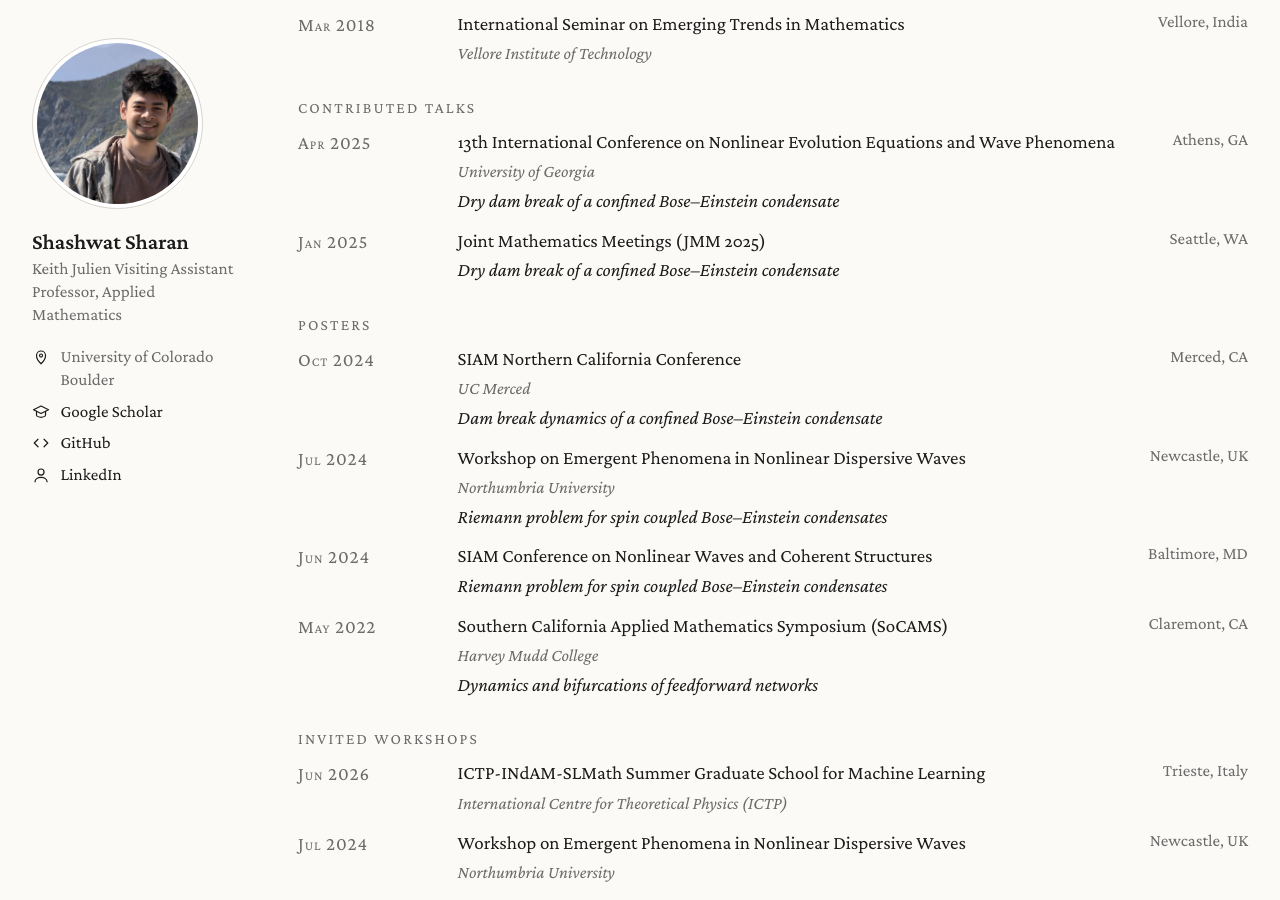
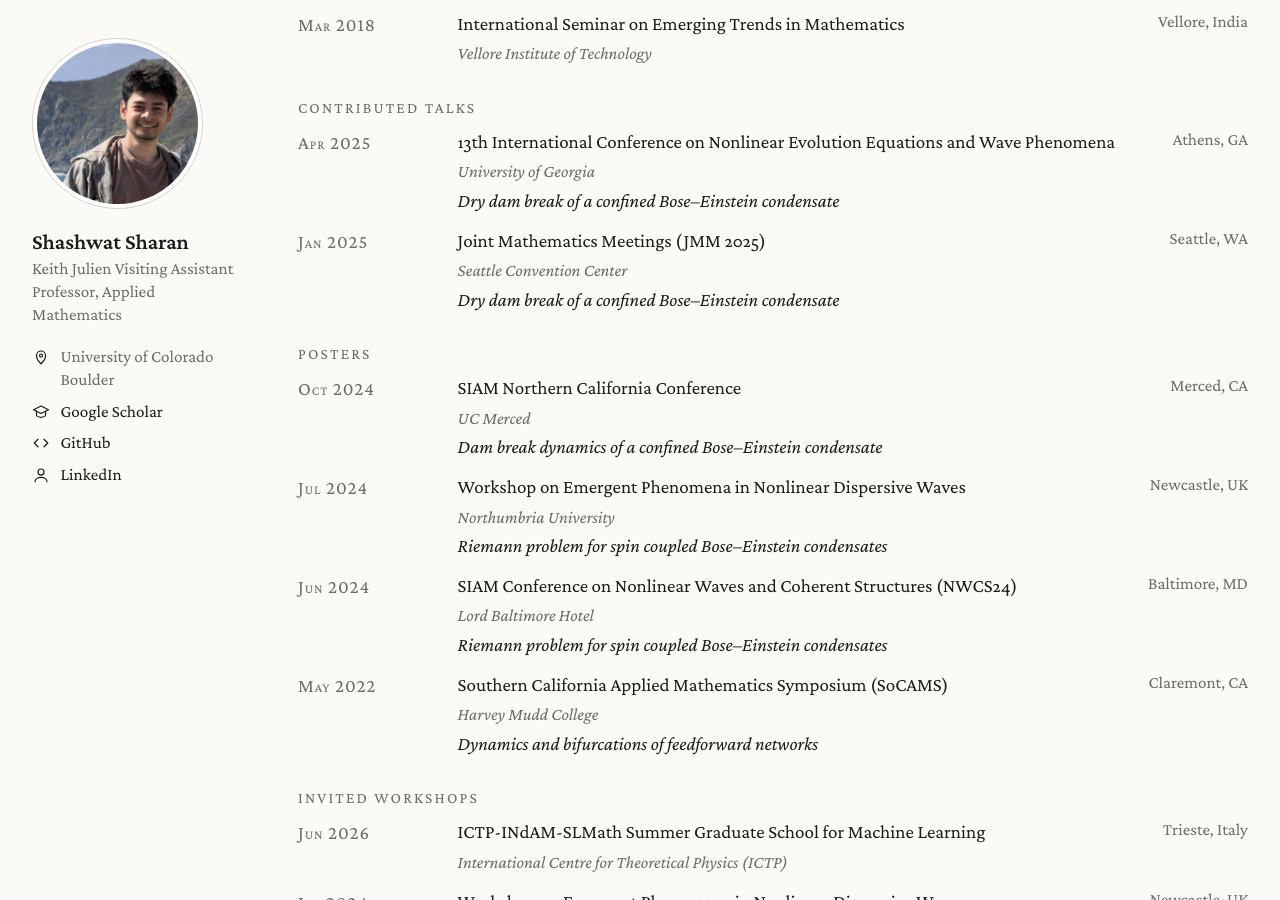
Before and after one commit to shashwatsharan/shashwatsharan.github.io, a Jekyll site: the page built from cv.md, in a window 1280 px wide and 900 px high, scrolled down 1941 px. Built offline with Jekyll 4.4.1, drawn with Linux system fonts in a browser that asks for light colours.

Commit message:
Add files via upload

```diff
--- a/cv.md
+++ b/cv.md
@@ -125,6 +125,7 @@ Apr 2025
 
 Jan 2025
 : <span class="loc">Seattle, WA</span>Joint Mathematics Meetings (JMM 2025)<br>
+<span class="session">Seattle Convention Center</span><br>
 *Dry dam break of a confined Bose–Einstein condensate*
 
 #### Posters
@@ -140,7 +141,8 @@ Jul 2024
 *Riemann problem for spin coupled Bose–Einstein condensates*
 
 Jun 2024
-: <span class="loc">Baltimore, MD</span>SIAM Conference on Nonlinear Waves and Coherent Structures<br>
+: <span class="loc">Baltimore, MD</span>SIAM Conference on Nonlinear Waves and Coherent Structures (NWCS24)<br>
+<span class="session">Lord Baltimore Hotel</span><br>
 *Riemann problem for spin coupled Bose–Einstein condensates*
 
 May 2022
```
